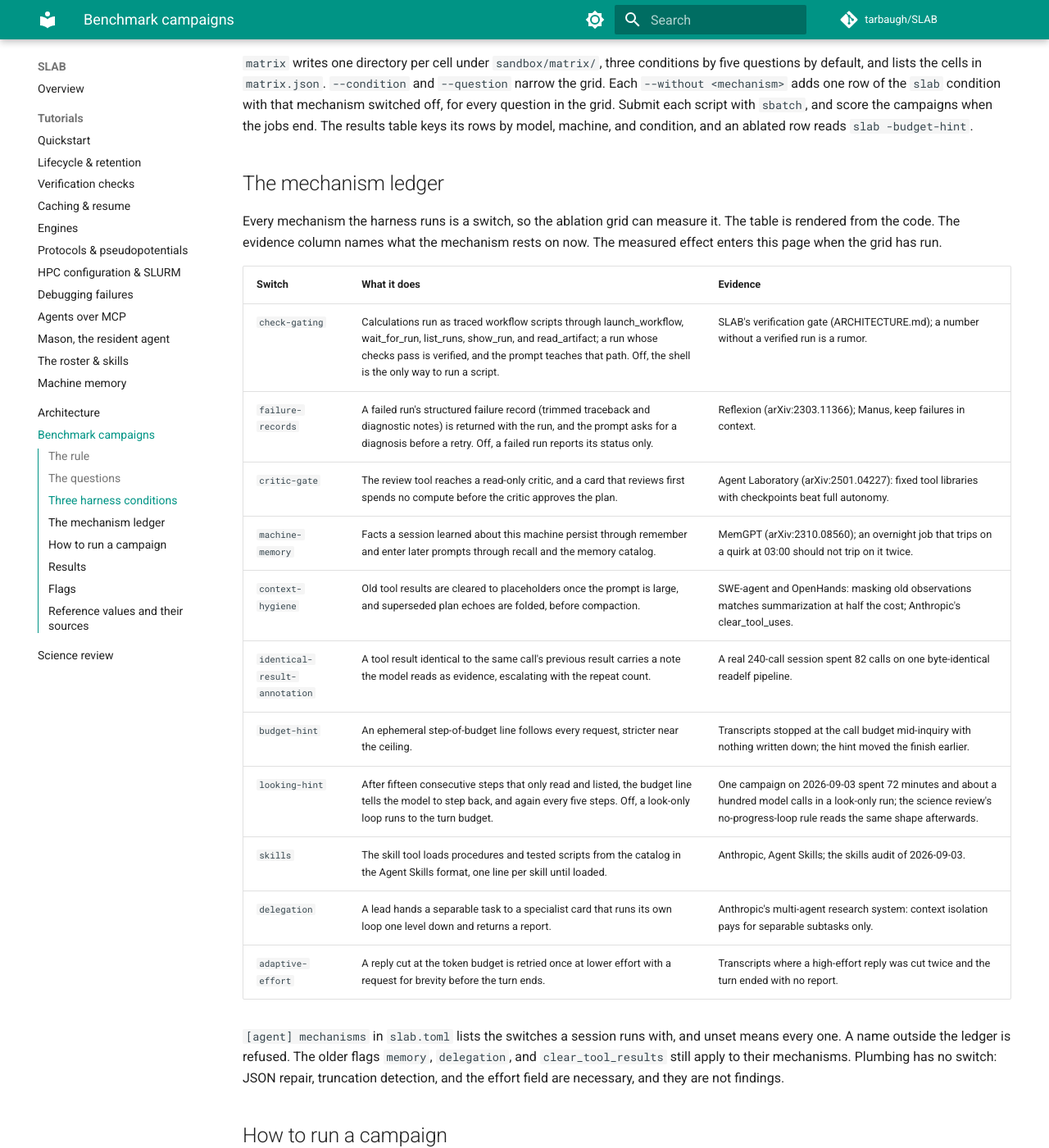
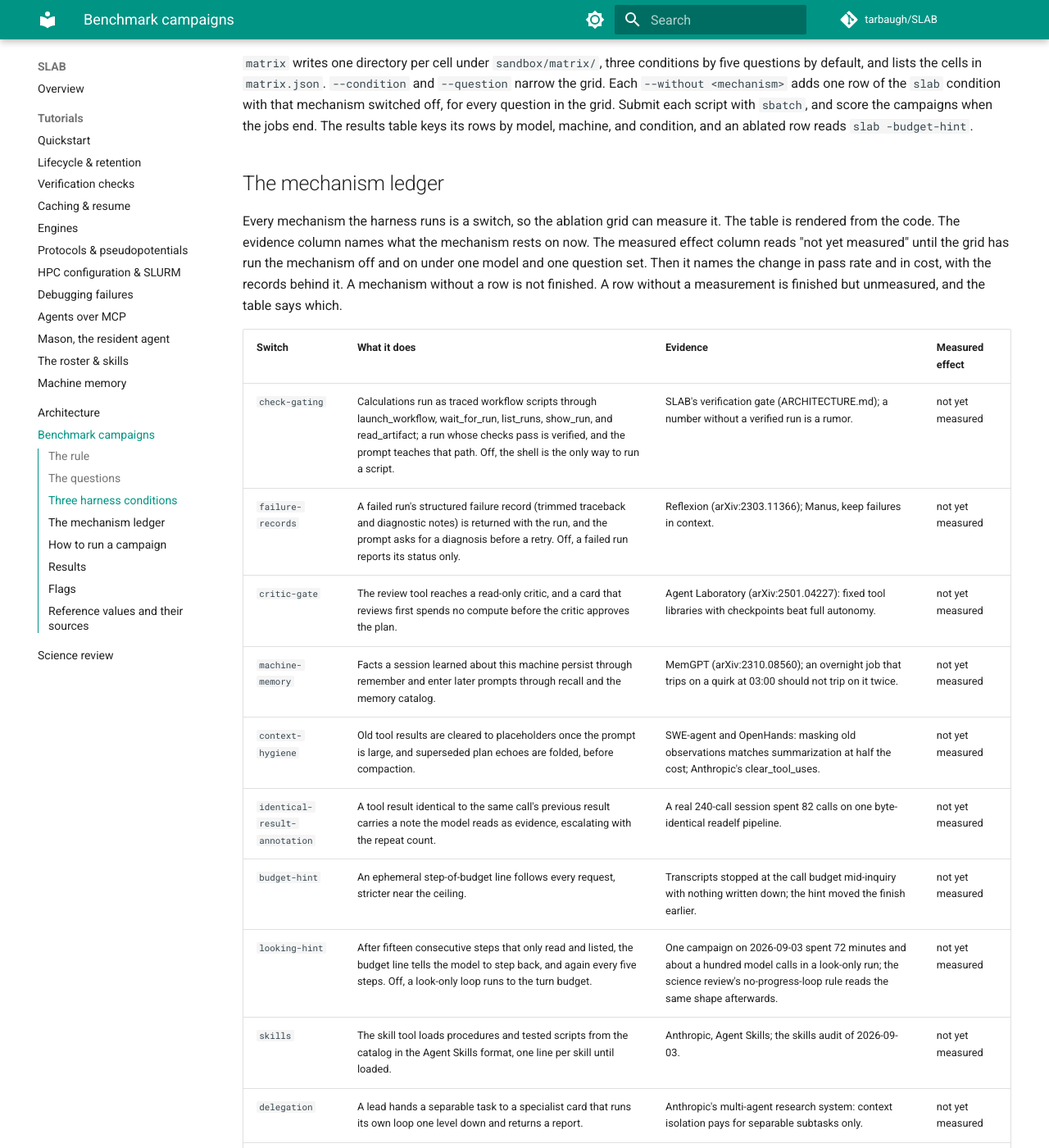
Before and after one commit to tarbaugh/SLAB, an MkDocs documentation site: the page built from docs/benchmark.md, in a window 1280 px wide and 1400 px high, scrolled down 3012 px. Shown: the whole window at 82% size. Built offline with MkDocs 1.6.1 and Material for MkDocs 9.7.7, drawn with Linux system fonts in a browser that asks for light colours; comment, search, counter and statistics services are not loaded.

Commit message:
structure: the mechanism ledger carries a measured-effect column
Every row reads "not yet measured" until the ablation grid has run the
mechanism off and on under one model and one question set. The column
is the ledger's promise from VISION.md section 5: a mechanism without a
row is not finished, and a row without a measurement is finished but
unmeasured, and the table says which.

The four questions from VISION.md section 10:

1. Which claim? "Structure lives in code, not in prompt text": the
   ledger is rendered from the mechanism registry, so the docs cannot
   list a mechanism the code does not switch.
2. Which phase and research question? Phase 0, the mechanism ledger,
   for RQ2. The column is where the mechanism-by-model table's numbers
   land.
3. Plumbing or structure? Structure: it changes what the ledger states
   about each mechanism.
4. What measured gap named it? A review finding: the ledger on main
   had no measured-effect column, so it could not say which mechanisms
   were measured.

Co-Authored-By: Claude Fable 5.1 <noreply@anthropic.com>

```diff
--- a/docs/benchmark.md
+++ b/docs/benchmark.md
@@ -129,23 +129,27 @@ ablated row reads `slab -budget-hint`.
 
 Every mechanism the harness runs is a switch, so the ablation grid can
 measure it. The table is rendered from the code. The evidence column
-names what the mechanism rests on now. The measured effect enters this
-page when the grid has run.
+names what the mechanism rests on now. The measured effect column reads
+"not yet measured" until the grid has run the mechanism off and on under
+one model and one question set. Then it names the change in pass rate
+and in cost, with the records behind it. A mechanism without a row is
+not finished. A row without a measurement is finished but unmeasured,
+and the table says which.
 
 <!-- benchmark:mechanisms:start -->
-| Switch | What it does | Evidence |
-| --- | --- | --- |
-| `check-gating` | Calculations run as traced workflow scripts through launch_workflow, wait_for_run, list_runs, show_run, and read_artifact; a run whose checks pass is verified, and the prompt teaches that path. Off, the shell is the only way to run a script. | SLAB's verification gate (ARCHITECTURE.md); a number without a verified run is a rumor. |
-| `failure-records` | A failed run's structured failure record (trimmed traceback and diagnostic notes) is returned with the run, and the prompt asks for a diagnosis before a retry. Off, a failed run reports its status only. | Reflexion (arXiv:2303.11366); Manus, keep failures in context. |
-| `critic-gate` | The review tool reaches a read-only critic, and a card that reviews first spends no compute before the critic approves the plan. | Agent Laboratory (arXiv:2501.04227): fixed tool libraries with checkpoints beat full autonomy. |
-| `machine-memory` | Facts a session learned about this machine persist through remember and enter later prompts through recall and the memory catalog. | MemGPT (arXiv:2310.08560); an overnight job that trips on a quirk at 03:00 should not trip on it twice. |
-| `context-hygiene` | Old tool results are cleared to placeholders once the prompt is large, and superseded plan echoes are folded, before compaction. | SWE-agent and OpenHands: masking old observations matches summarization at half the cost; Anthropic's clear_tool_uses. |
-| `identical-result-annotation` | A tool result identical to the same call's previous result carries a note the model reads as evidence, escalating with the repeat count. | A real 240-call session spent 82 calls on one byte-identical readelf pipeline. |
-| `budget-hint` | An ephemeral step-of-budget line follows every request, stricter near the ceiling. | Transcripts stopped at the call budget mid-inquiry with nothing written down; the hint moved the finish earlier. |
-| `looking-hint` | After fifteen consecutive steps that only read and listed, the budget line tells the model to step back, and again every five steps. Off, a look-only loop runs to the turn budget. | One campaign on 2026-09-03 spent 72 minutes and about a hundred model calls in a look-only run; the science review's no-progress-loop rule reads the same shape afterwards. |
-| `skills` | The skill tool loads procedures and tested scripts from the catalog in the Agent Skills format, one line per skill until loaded. | Anthropic, Agent Skills; the skills audit of 2026-09-03. |
-| `delegation` | A lead hands a separable task to a specialist card that runs its own loop one level down and returns a report. | Anthropic's multi-agent research system: context isolation pays for separable subtasks only. |
-| `adaptive-effort` | A reply cut at the token budget is retried once at lower effort with a request for brevity before the turn ends. | Transcripts where a high-effort reply was cut twice and the turn ended with no report. |
+| Switch | What it does | Evidence | Measured effect |
+| --- | --- | --- | --- |
+| `check-gating` | Calculations run as traced workflow scripts through launch_workflow, wait_for_run, list_runs, show_run, and read_artifact; a run whose checks pass is verified, and the prompt teaches that path. Off, the shell is the only way to run a script. | SLAB's verification gate (ARCHITECTURE.md); a number without a verified run is a rumor. | not yet measured |
+| `failure-records` | A failed run's structured failure record (trimmed traceback and diagnostic notes) is returned with the run, and the prompt asks for a diagnosis before a retry. Off, a failed run reports its status only. | Reflexion (arXiv:2303.11366); Manus, keep failures in context. | not yet measured |
+| `critic-gate` | The review tool reaches a read-only critic, and a card that reviews first spends no compute before the critic approves the plan. | Agent Laboratory (arXiv:2501.04227): fixed tool libraries with checkpoints beat full autonomy. | not yet measured |
+| `machine-memory` | Facts a session learned about this machine persist through remember and enter later prompts through recall and the memory catalog. | MemGPT (arXiv:2310.08560); an overnight job that trips on a quirk at 03:00 should not trip on it twice. | not yet measured |
+| `context-hygiene` | Old tool results are cleared to placeholders once the prompt is large, and superseded plan echoes are folded, before compaction. | SWE-agent and OpenHands: masking old observations matches summarization at half the cost; Anthropic's clear_tool_uses. | not yet measured |
+| `identical-result-annotation` | A tool result identical to the same call's previous result carries a note the model reads as evidence, escalating with the repeat count. | A real 240-call session spent 82 calls on one byte-identical readelf pipeline. | not yet measured |
+| `budget-hint` | An ephemeral step-of-budget line follows every request, stricter near the ceiling. | Transcripts stopped at the call budget mid-inquiry with nothing written down; the hint moved the finish earlier. | not yet measured |
+| `looking-hint` | After fifteen consecutive steps that only read and listed, the budget line tells the model to step back, and again every five steps. Off, a look-only loop runs to the turn budget. | One campaign on 2026-09-03 spent 72 minutes and about a hundred model calls in a look-only run; the science review's no-progress-loop rule reads the same shape afterwards. | not yet measured |
+| `skills` | The skill tool loads procedures and tested scripts from the catalog in the Agent Skills format, one line per skill until loaded. | Anthropic, Agent Skills; the skills audit of 2026-09-03. | not yet measured |
+| `delegation` | A lead hands a separable task to a specialist card that runs its own loop one level down and returns a report. | Anthropic's multi-agent research system: context isolation pays for separable subtasks only. | not yet measured |
+| `adaptive-effort` | A reply cut at the token budget is retried once at lower effort with a request for brevity before the turn ends. | Transcripts where a high-effort reply was cut twice and the turn ended with no report. | not yet measured |
 <!-- benchmark:mechanisms:end -->
 
 `[agent] mechanisms` in `slab.toml` lists the switches a session runs
```
Also changed, not shown: CHANGELOG.md (+4 -0 lines), 2 other files.
